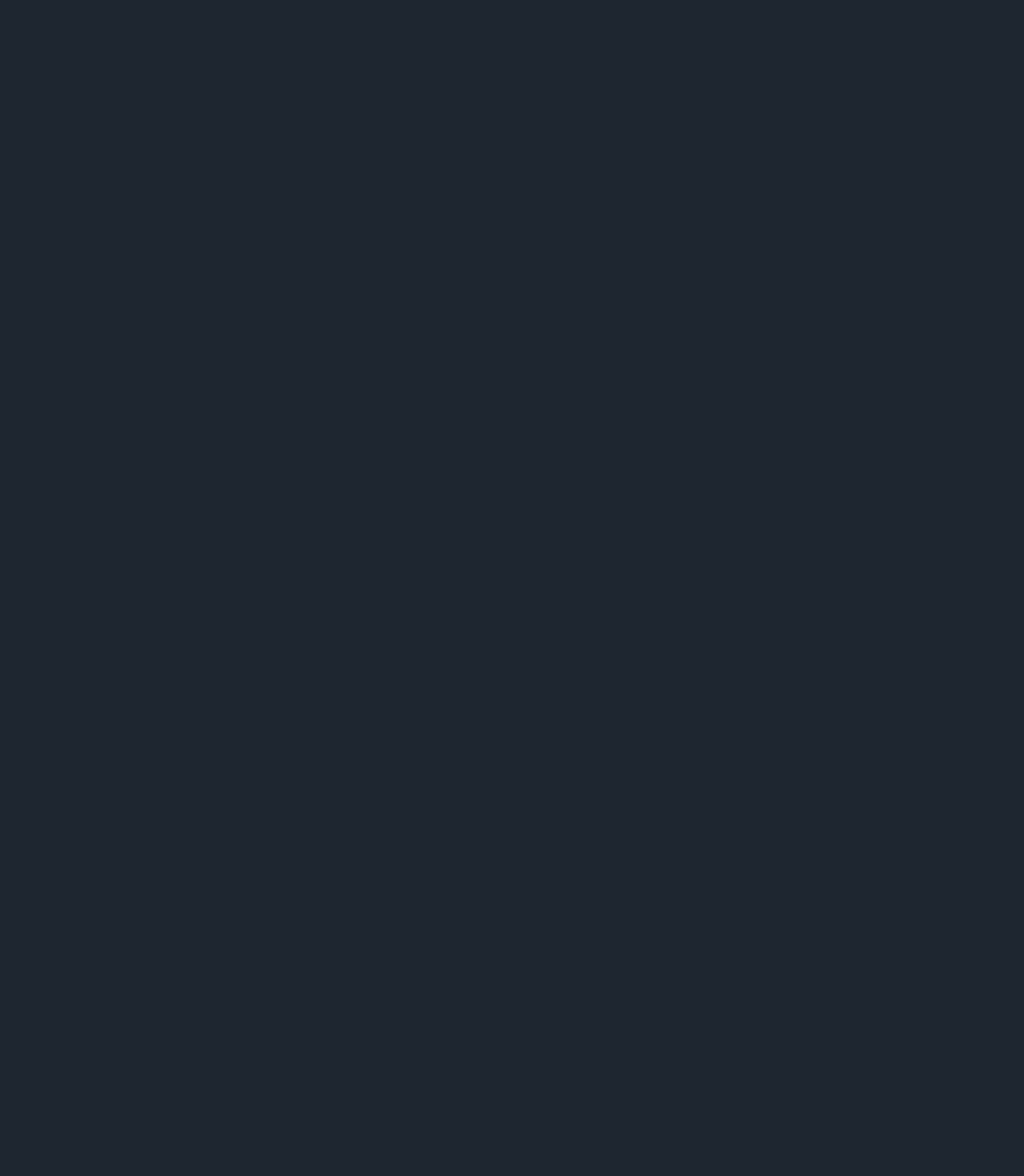
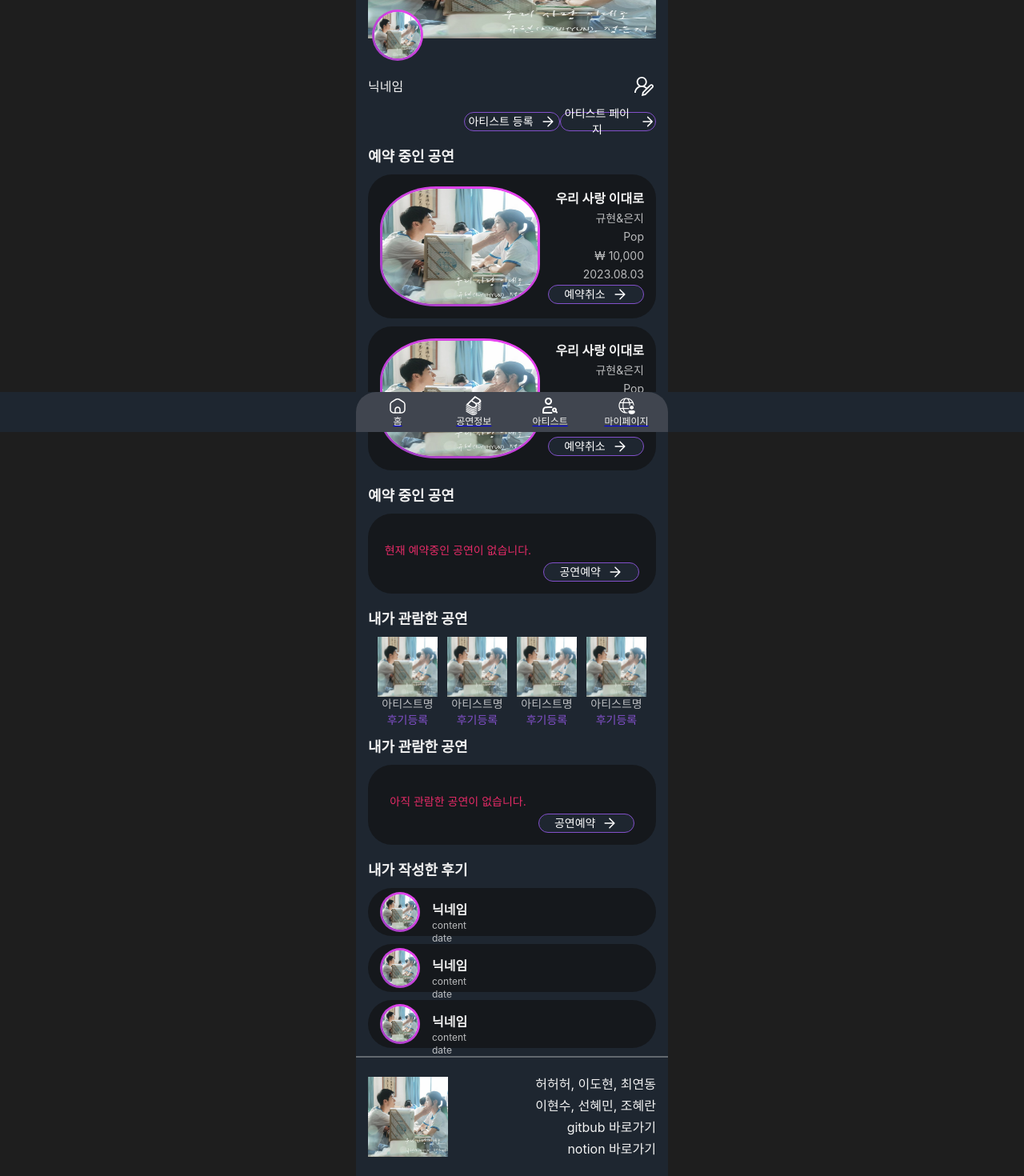
Before and after one commit to codestates-seb/seb44_main_025, a React (Create React App) app in the folder client/: page / in a window 1280 px wide. Shown: the part 260-1730 px from the top of the page at 80% size. Before the commit the page ends 800 px from the top, so only its background shows below. Built offline with nearby package versions, Linux system fonts and the light colour scheme.

Commit message:
Feat: 마이페이지 UI구현

```diff
--- a/client/src/App.tsx
+++ b/client/src/App.tsx
@@ -1,11 +1,11 @@
 import { Outlet } from 'react-router-dom';
-import Review from './components/review/review';
+import Mypage from './pages/mypage';
 
 function App() {
   return (
     <div className="App">
       <Outlet />
-      <Review />
+      <Mypage />
     </div>
   );
 }
--- a/client/src/components/artist/artistreviewcontainer.tsx
+++ b/client/src/components/artist/artistreviewcontainer.tsx
@@ -44,17 +44,19 @@ const S = {
     height: 160px;
   `,
   Subtitle: styled.header`
-    font-size: var(--p-large-medium-font-size);
-    font-weight: var(--p-large-medium-font-weight);
-    line-height: var(--p-large-medium-line-height);
-    color: var(--font-light-white-color);
-    margin-bottom: 20px;
+    font-size: var(--heading5-font-size);
+    font-weight: var(--heading5-font-weight);
+    line-height: var(--heading5-line-height);
+    color: var(--font-white-color);
+    padding: 10px 15px 10px 15px;
   `,
   ArtistpreviewContainer: styled.div`
     width: 360px;
     height: 115px;
     display: flex;
     justify-content: space-evenly;
+    margin-bottom: 10px;
+    margin-left: 15px;
   `,
   ArtistpreviewWrapper: styled.div`
     width: 75px;
--- a/client/src/components/concertpreview/concertpreview.tsx
+++ b/client/src/components/concertpreview/concertpreview.tsx
@@ -11,7 +11,7 @@ export default function Concertpreview() {
         <S.Concertcontent>Pop</S.Concertcontent>
         <S.Concertcontent>₩ 10,000</S.Concertcontent>
         <S.Concertcontent>2023.08.03</S.Concertcontent>
-        <ButtonWithArrowDark text={'공연예약'}></ButtonWithArrowDark>
+        <ButtonWithArrowDark text={'예약취소'}></ButtonWithArrowDark>
       </S.ConcertDetail>
     </S.ConcertpreviewWrapper>
   );
@@ -22,10 +22,12 @@ const S = {
     width: 360px;
     height: 180px;
     background-color: var(--font-mid-color);
-    border-radius: 15%;
+    border-radius: 30px;
     display: flex;
     justify-content: center;
     align-items: center;
+    margin-bottom: 10px;
+    margin-left: 15px;
   `,
   ConcertImg: styled.img`
     width: 200px;
--- /dev/null
+++ b/client/src/components/footer.tsx
@@ -0,0 +1,44 @@
+import { styled } from 'styled-components';
+
+export default function Footer() {
+  return (
+    <S.FooterContainer>
+      <S.FooterLogo src="우리사랑이대로.jpeg"></S.FooterLogo>
+      <S.FooterContentDiv>
+        <S.FooterContent>허허허, 이도현, 최연동</S.FooterContent>
+        <S.FooterContent>이현수, 선혜민, 조혜란</S.FooterContent>
+        <S.FooterContent>gitbub 바로가기</S.FooterContent>
+        <S.FooterContent>notion 바로가기</S.FooterContent>
+      </S.FooterContentDiv>
+    </S.FooterContainer>
+  );
+}
+
+const S = {
+  FooterContainer: styled.div`
+    width: 390px;
+    height: 150px;
+    border-top: 2px solid var(--header-border-color);
+    display: flex;
+    align-items: center;
+    justify-content: space-between;
+    padding: 0px 15px 0px 15px;
+  `,
+  FooterLogo: styled.img`
+    width: 100px;
+    height: 100px;
+    display: flex;
+    align-items: center;
+  `,
+  FooterContentDiv: styled.div``,
+
+  FooterContent: styled.p`
+    font-size: var(--heading6-font-size);
+    line-height: var(--heading6-font-weight);
+    font-weight: var(--heading6-line-height);
+    color: var(--font-white-color);
+    margin-bottom: 3px;
+    display: flex;
+    justify-content: flex-end;
+  `,
+};
--- a/client/src/components/review/review.tsx
+++ b/client/src/components/review/review.tsx
@@ -1,20 +1,20 @@
 import { styled } from 'styled-components';
 
-export default function Concertpreview() {
+export default function Review() {
   return (
-    <S.ConcertpreviewWrapper>
-      <S.ConcertImg src="우리사랑이대로.jpeg" />
-      <S.ConcertDetail>
-        <S.ConcertTitle>닉네임</S.ConcertTitle>
-        <S.Concertcontent>content</S.Concertcontent>
-        <S.Concertcontent>date</S.Concertcontent>
-      </S.ConcertDetail>
-    </S.ConcertpreviewWrapper>
+    <S.ReviewWrapper>
+      <S.UserImg src="우리사랑이대로.jpeg" />
+      <S.ReviewDetail>
+        <S.UserNickname>닉네임</S.UserNickname>
+        <S.Reviewcontent>content</S.Reviewcontent>
+        <S.Reviewcontent>date</S.Reviewcontent>
+      </S.ReviewDetail>
+    </S.ReviewWrapper>
   );
 }
 
 const S = {
-  ConcertpreviewWrapper: styled.div`
+  ReviewWrapper: styled.div`
     width: 360px;
     height: 60px;
     background-color: var(--font-mid-color);
@@ -22,8 +22,10 @@ const S = {
     display: flex;
     justify-content: flex-start;
     align-items: center;
+    margin-left: 15px;
+    margin-bottom: 10px;
   `,
-  ConcertImg: styled.img`
+  UserImg: styled.img`
     width: 50px;
     height: 50px;
     margin: 15px;
@@ -38,19 +40,19 @@ const S = {
     background-origin: border-box;
     background-clip: content-box, border-box;
   `,
-  ConcertDetail: styled.div`
+  ReviewDetail: styled.div`
     height: 30px;
     display: flex;
     flex-direction: column;
     justify-content: space-evenly;
   `,
-  ConcertTitle: styled.header`
+  UserNickname: styled.header`
     font-size: var(--heading6-font-size);
     line-height: var(--heading6-line-height);
     font-weight: var(--heading6-font-weight);
     color: var(--font-white-color);
   `,
-  Concertcontent: styled.p`
+  Reviewcontent: styled.p`
     font-size: var(--nav-font-size);
     font-weight: var(--nav-font-weight);
     line-height: var(--nav-line-height);
--- /dev/null
+++ b/client/src/icons/EditIcon.tsx
@@ -0,0 +1,18 @@
+const EditIcon = () => {
+  return (
+    <svg
+      width="24"
+      height="24"
+      viewBox="0 0 24 24"
+      fill="none"
+      xmlns="http://www.w3.org/2000/svg"
+    >
+      <path
+        d="M9.23254 0C5.6734 0 2.76976 2.87204 2.76976 6.39245C2.76976 8.59328 3.90537 10.5475 5.62631 11.7009C2.33306 13.0981 0 16.3309 0 20.0906H1.84651C1.84651 16.0451 5.14253 12.7849 9.23254 12.7849C11.2129 12.7849 12.9837 13.5876 14.3104 14.8396L9.95361 19.149L9.89636 19.434L9.26117 22.6594L8.97311 24L10.3294 23.7151L13.5885 23.0868L13.8774 23.0302L23.1968 13.8123C24.2677 12.7529 24.2677 10.9904 23.1968 9.93113C22.6799 9.42404 21.983 9.13717 21.255 9.13188C20.527 9.12658 19.8259 9.4033 19.3016 9.90282L15.6381 13.5273C14.8242 12.7563 13.8758 12.1375 12.8388 11.7009C13.7172 11.1144 14.437 10.3238 14.935 9.39831C15.4329 8.47288 15.694 7.44081 15.6953 6.39245C15.6953 2.87204 12.7917 0 9.23254 0ZM9.23254 1.82641C11.7927 1.82641 13.8488 3.86013 13.8488 6.39245C13.8488 8.92477 11.7927 10.9585 9.23254 10.9585C6.67236 10.9585 4.61627 8.92477 4.61627 6.39245C4.61627 3.86013 6.67236 1.82641 9.23254 1.82641ZM21.2349 10.9585C21.4694 10.9585 21.7149 11.0334 21.8987 11.2151C21.9858 11.2983 22.0552 11.398 22.1025 11.5083C22.1499 11.6186 22.1743 11.7373 22.1743 11.8571C22.1743 11.9769 22.1499 12.0955 22.1025 12.2058C22.0552 12.3161 21.9858 12.4159 21.8987 12.4991L12.9542 21.3462L11.3099 21.6887L11.6561 20.0622L20.6006 11.2151C20.683 11.1317 20.7817 11.0659 20.8908 11.0218C20.9999 10.9777 21.117 10.9561 21.2349 10.9585Z"
+        fill="white"
+      />
+    </svg>
+  );
+};
+
+export default EditIcon;
--- a/client/src/index.css
+++ b/client/src/index.css
@@ -2,6 +2,7 @@
 
   /* color */
   --theme-background-color: #1e2630;
+  --body-background-color:#1e1e1e;
   --button-theme-background-color: #1e2630;
   --button-primary-background-color: #8250ca;
   --button-primary-border-color: #8250ca;
@@ -14,6 +15,7 @@
   --font-dark-color: #0f0f0f;
   --font-light-black-color: rgba(15, 15, 15, 0.3);
   --font-light-white-color: rgba(255, 255, 255, 0.7);
+  --header-border-color:rgba(255, 255, 255, 0.3);
   --font-mid-color: rgba(15, 15, 15, 0.6);
   --font-white-color: #f2f2f2;
   --input-border-color: #4dcfc0;
--- /dev/null
+++ b/client/src/pages/mypage.tsx
@@ -0,0 +1,184 @@
+import { styled } from 'styled-components';
+import HeaderLogoST from '../components/Header/HeaderLogoST';
+import {
+  ButtonPrimary75px,
+  ButtonWithArrowDark,
+} from '../components/Buttons/Buttons';
+import EditIcon from '../icons/EditIcon';
+import Concertpreview from '../components/concertpreview/concertpreview';
+import ArtistreviewContainer from '../components/artist/artistreviewcontainer';
+import Review from '../components/review/review';
+import Footer from '../components/footer';
+import NavMypage from '../components/Navs/NavMypage';
+
+export default function Mypage() {
+  return (
+    <>
+      <HeaderLogoST />
+      <S.Main>
+        <S.Section>
+          <S.Title>마이페이지</S.Title>
+          <S.ButtonWarppar>
+            <ButtonPrimary75px>로그아웃</ButtonPrimary75px>
+          </S.ButtonWarppar>
+          <S.ProfileImg src="우리사랑이대로.jpeg" />
+          <S.UserImg src="우리사랑이대로.jpeg" />
+          <S.UserDetail>
+            <S.UserNickname>닉네임</S.UserNickname>
+            <S.UserEdit>
+              <EditIcon />
+            </S.UserEdit>
+          </S.UserDetail>
+          {/* 아티스트 미등록 사용자는 아티스트 등록 버튼 */}
+          {/* 아티스트를 등록한 사용자는 아티스트 페이지 버튼 */}
+          <S.ButtonWarppar>
+            <ButtonWithArrowDark text={'아티스트 등록'}></ButtonWithArrowDark>
+            <ButtonWithArrowDark text={'아티스트 페이지'}></ButtonWithArrowDark>
+          </S.ButtonWarppar>
+          <S.ConcertpreviewContainer>
+            <S.SubTitle>예약 중인 공연</S.SubTitle>
+            <Concertpreview />
+            <Concertpreview />
+          </S.ConcertpreviewContainer>
+          <S.EmptyContainer>
+            <S.SubTitle>예약 중인 공연</S.SubTitle>
+            <S.EmptyWrapper>
+              <S.EmptyTitle>현재 예약중인 공연이 없습니다.</S.EmptyTitle>
+              <ConcertEmptyButton>
+                <ButtonWithArrowDark text="공연예약"></ButtonWithArrowDark>
+              </ConcertEmptyButton>
+            </S.EmptyWrapper>
+          </S.EmptyContainer>
+          <ArtistreviewContainer />
+          <S.EmptyContainer>
+            <S.SubTitle>내가 관람한 공연</S.SubTitle>
+            <S.EmptyWrapper>
+              <S.EmptyTitle>아직 관람한 공연이 없습니다.</S.EmptyTitle>
+              <ConcertEmptyButton>
+                <ButtonWithArrowDark text="공연예약"></ButtonWithArrowDark>
+              </ConcertEmptyButton>
+            </S.EmptyWrapper>
+          </S.EmptyContainer>
+          <S.MyreviewContainer>
+            <S.SubTitle>내가 작성한 후기</S.SubTitle>
+            <S.ReviewWrapper>
+              <Review />
+              <Review />
+              <Review />
+            </S.ReviewWrapper>
+          </S.MyreviewContainer>
+          <Footer />
+        </S.Section>
+      </S.Main>
+      <NavMypage />
+    </>
+  );
+}
+
+const S = {
+  Main: styled.main`
+    display: flex;
+    flex-direction: column;
+    align-items: center;
+    background-color: #1e1e1e;
+  `,
+  Section: styled.section`
+    width: 390px;
+    background-color: var(--theme-background-color);
+  `,
+  Title: styled.header`
+    font-size: var(--heading1-font-size);
+    font-weight: var(--heading1-font-weight);
+    line-height: var(--heading1-line-height);
+    color: var(--font-white-color);
+    width: 390px;
+    padding: 20px 15px 10px 15px;
+  `,
+  ButtonWarppar: styled.div`
+    display: flex;
+    justify-content: flex-end;
+    margin-right: 15px;
+    margin-bottom: 10px;
+  `,
+  ProfileImg: styled.img`
+    width: 390px;
+    height: 150px;
+    padding: 0px 15px;
+  `,
+  UserImg: styled.img`
+    position: relative;
+    width: 64px;
+    height: 64px;
+    margin-top: -40px;
+    margin-left: 20px;
+    border: 3px solid transparent;
+    display: flex;
+    align-self: flex-start;
+    border-radius: 50px;
+    background-image: linear-gradient(#fff, #fff),
+      linear-gradient(
+        to top right,
+        var(--image-border-bottom-color),
+        var(--image-border-top-color)
+      );
+    background-origin: border-box;
+    background-clip: content-box, border-box;
+    z-index: 1;
+  `,
+  UserDetail: styled.div`
+    display: flex;
+    margin: 20px 15px 10px 15px;
+  `,
+  UserNickname: styled.p`
+    font-size: var(--p-large-medium-font-size);
+    font-weight: var(--p-large-medium-font-weight);
+    line-height: var(--p-large-medium-line-height);
+    color: var(--font-white-color);
+    width: 390px;
+  `,
+  UserEdit: styled.div`
+    display: flex;
+    align-items: center;
+    cursor: pointer;
+    padding-right: 3px;
+    margin-bottom: 10px;
+  `,
+  ConcertpreviewContainer: styled.div``,
+  SubTitle: styled.header`
+    font-size: var(--heading5-font-size);
+    font-weight: var(--heading5-font-weight);
+    line-height: var(--heading5-line-height);
+    color: var(--font-white-color);
+    padding: 10px 15px 10px 15px;
+  `,
+  EmptyContainer: styled.div``,
+  EmptyWrapper: styled.div`
+    width: 360px;
+    height: 100px;
+    background-color: var(--font-mid-color);
+    border-radius: 30px;
+    display: flex;
+    justify-content: center;
+    align-items: center;
+    margin-bottom: 10px;
+    margin-left: 15px;
+  `,
+  EmptyTitle: styled.header`
+    font-size: var(--p-small-regular-font-size);
+    line-height: var(--p-small-regular-font-weight);
+    font-weight: var(--p-small-regular-line-height);
+    color: var(--font-highlight-color);
+    padding: 0px 15px 10px 15px;
+  `,
+  MyreviewContainer: styled.div``,
+  ReviewWrapper: styled.div`
+    display: flex;
+    flex-direction: column;
+  `,
+};
+
+const ConcertEmptyButton = styled(S.ButtonWarppar)`
+  display: flex;
+  align-self: flex-end;
+  padding-bottom: 5px;
+`;
```
Also changed, not shown: client/src/components/pagination.tsx (added, +51 -0 lines).
